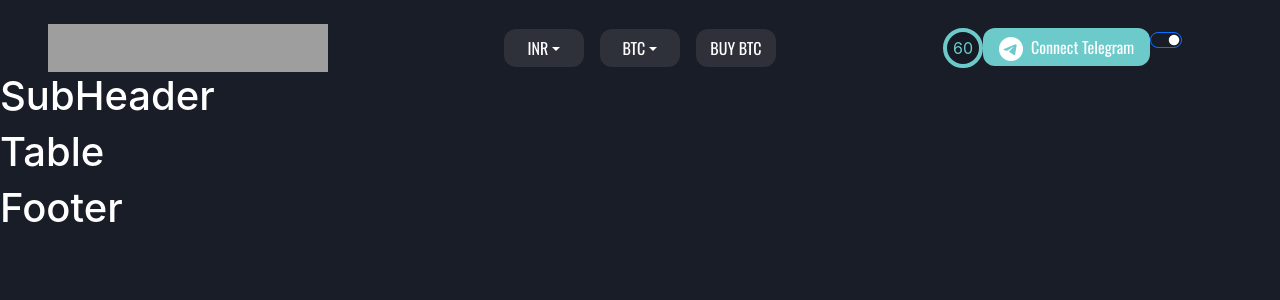
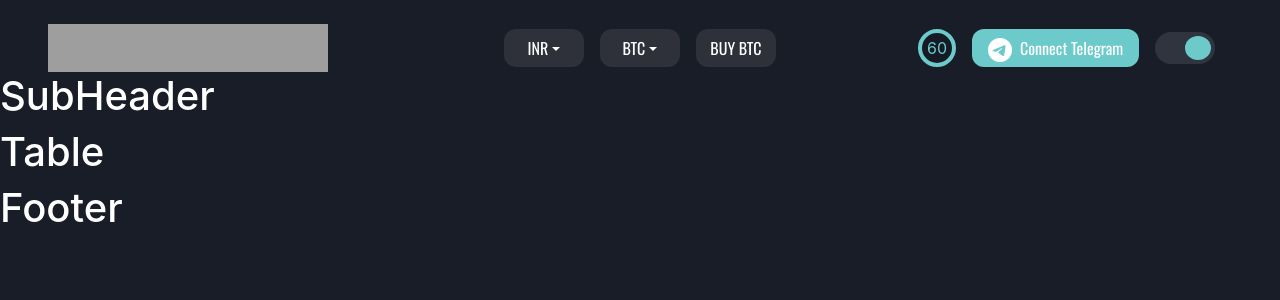
Before and after one commit to SHIVENDRA8004/QuadB-Node.js-Project, a React (Create React App) app in the folder client/: page / in a window 1280 px wide. Shown: the top 300 px of the page. Built offline with nearby package versions, Linux system fonts and the light colour scheme; grey boxes are pictures that could not be loaded.

Commit message:
Navbar: Completed

```diff
--- a/client/src/components/Header.js
+++ b/client/src/components/Header.js
@@ -6,7 +6,7 @@ const Header = () => {
                 <div className="col-12 col-sm-4 text-center text-sm-start ps-sm-5">
                     <img height="48" width="280" src={logo} alt="Logo" />
                 </div>
-                <div className="col-12 col-sm-4 d-flex justify-content-center h-50">
+                <div className="col-12 col-sm-4 d-flex justify-content-center h-50 mt-sm-0 mt-2">
                     <div className="dropdown">
                         <button className="dropdown-toggle select-btn" type="button" data-bs-toggle="dropdown" aria-expanded="false">
                             INR
@@ -39,14 +39,14 @@ const Header = () => {
                         <button className=" select-btn">BUY BTC</button>
                     </div>
                 </div>
-                <div className="col-12 col-sm-4 d-flex justify-content-center h-50">
-                    <div>
+                <div className="col-12 col-sm-4 d-flex justify-content-center align-items-center mt-sm-0 mt-3 h-50">
+                    <div className="me-3">
                         <div className="hours-container">
                             <div className="hours" />
                             <div className="hours-label">60</div>
                         </div>
                     </div>
-                    <div>
+                    <div className="me-3">
                         <button
                             className="d-flex align-items-center ps-3 pe-3 border-0"
                             style={{ borderRadius: "12px", backgroundColor: "#6ccacb", color: "#fff" }}
@@ -55,9 +55,10 @@ const Header = () => {
                         </button>
                     </div>
                     <div>
-                        <div className="form-check form-switch">
-                            <input className="form-check-input bg-transparent" type="checkbox" role="switch" id="flexSwitchCheckChecked" defaultChecked />
-                        </div>
+                        <label className="switch">
+                            <input type="checkbox" defaultChecked />
+                            <span className="slider round" />
+                        </label>
                     </div>
                 </div>
             </div>
--- a/client/src/index.css
+++ b/client/src/index.css
@@ -26,10 +26,69 @@ body {
     background-color: rgba(0, 0, 0, 0.1);
     border: 4px solid #6ccacb;
     color: #6ccacb;
-    width: 40px;
-    height: 40px;
+    width: 38px;
+    height: 38px;
     border-radius: 99px;
 }
 div button {
     font-family: "Oswald", sans-serif;
 }
+.switch {
+    position: relative;
+    display: inline-block;
+    width: 60px;
+    height: 32px;
+}
+
+.switch input {
+    opacity: 0;
+    width: 0;
+    height: 0;
+}
+
+.slider {
+    position: absolute;
+    cursor: pointer;
+    top: 0;
+    left: 0;
+    right: 0;
+    bottom: 0;
+    background-color: #ccc;
+    -webkit-transition: 0.4s;
+    transition: 0.4s;
+}
+
+.slider:before {
+    position: absolute;
+    content: "";
+    height: 24px;
+    width: 26px;
+    left: 4px;
+    bottom: 4px;
+    background-color: #6ccacb;
+    -webkit-transition: 0.4s;
+    transition: 0.4s;
+}
+
+input:checked + .slider {
+    background-color: rgba(255, 255, 255, 0.1);
+}
+
+input:focus + .slider {
+    box-shadow: 0 0 1px #2196f3;
+}
+
+input:checked + .slider:before {
+    -webkit-transform: translateX(26px);
+    -ms-transform: translateX(26px);
+    transform: translateX(26px);
+}
+
+/* Rounded sliders */
+.slider.round {
+    border-radius: 34px;
+}
+
+.slider.round:before {
+    border-radius: 50%;
+}
```
